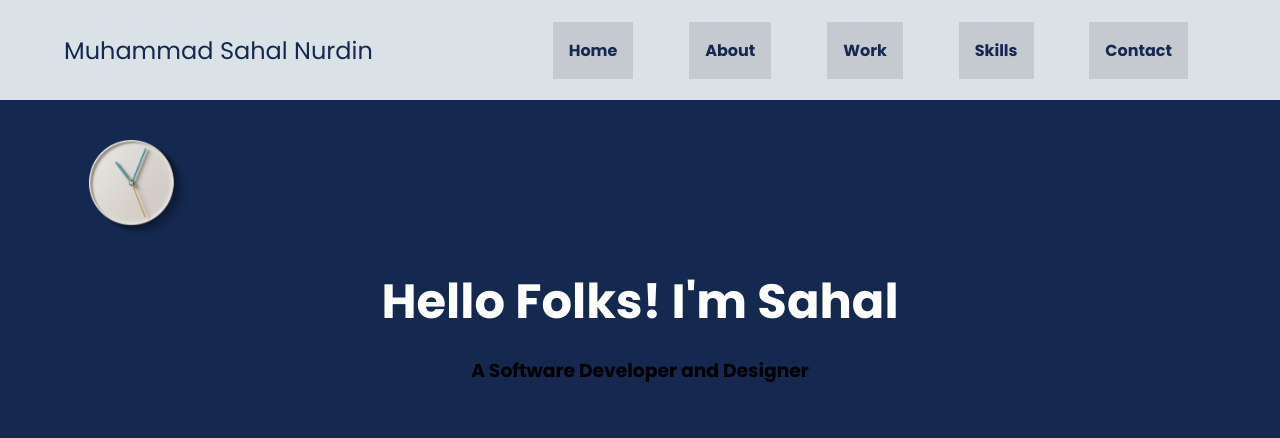
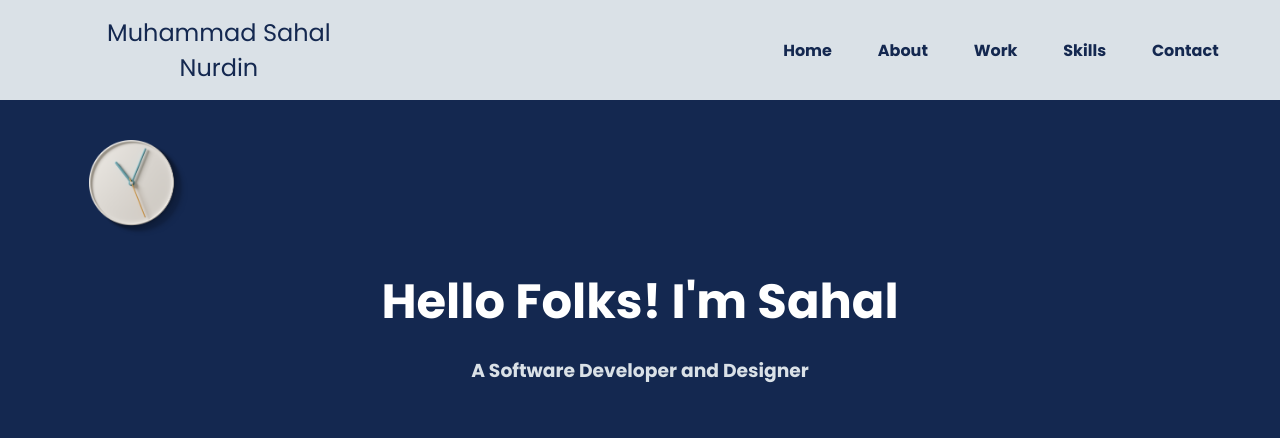
Before and after one commit to Web-Development-Muhammad-Sahal-Nurdin/Personal-Websites-2, a plain HTML site: page index.html in a window 1280 px wide. Shown: the top 438 px of the page. Drawn offline with Linux system fonts and the light colour scheme.

Commit message:
fixed some problem

```diff
--- a/CSS/styles.css
+++ b/CSS/styles.css
@@ -20,13 +20,13 @@ nav {
     font-family: 'Poppins', sans-serif;;
     height: 100px;
     background-color: #DAE1E7;
-    padding: 0 5%;
+    padding: 0 3%;
 
 }
 
 nav .logo {
     float: left;
-    width: 40%;
+    width: 30%;
     height:100%;
     display: flex;
     align-items: center;
@@ -34,17 +34,35 @@ nav .logo {
     color: #142850;
 }
 
+nav .logo .nav-title {
+    text-align: center;
+    align-items: center;
+    margin: 0 30px;
+    color: #142850;
+}
+
+
+
 nav .links {
     display: flex;
     float: right;
     padding: 0;
     margin: 0;
-    width: 60%;
+    left: 3%;
+    width: 40%;
     height: 100%;
     justify-content: space-around;
     align-items: center;
 
 }
+
+nav .links a:hover {
+    background-color: #FFC93C;
+    transform: translateZ(-20px);
+    transform: translateX(20px);
+}
+
+
 
 nav .links li {
     list-style: none;
@@ -56,7 +74,7 @@ nav .links a {
     font-size: 16px;
     font-weight: bold;
     color: #142850;
-    background-color: rgba(0, 0, 0, .1);
+    /* background-color: rgba(0, 0, 0, .1); */
     text-decoration: none;
 }
 
@@ -167,6 +185,7 @@ nav .icon-burger .line {
 .heading-describe {
     margin-bottom: auto;
     padding-bottom: 3.5rem;
+    color: #DAE1E7;
 }
 
 
--- a/index.html
+++ b/index.html
@@ -25,7 +25,10 @@
     <!-- Navbar -->
     <nav>
       <input id="nav-toggle" type="checkbox" />
-      <div class="logo">Muhammad Sahal Nurdin</div>
+      <div class="logo">
+        <img src="" alt="" />
+        <p class="nav-title">Muhammad Sahal Nurdin</p>
+      </div>
       <ul class="links">
         <li><a href="#Home">Home</a></li>
         <li><a href="#About">About</a></li>
@@ -33,7 +36,7 @@
           <a href="work.html" target="_blank">Work</a>
         </li>
         <li><a href="#Skills">Skills</a></li>
-        <li><a href="">Contact</a></li>
+        <li><a href="#CTA">Contact</a></li>
       </ul>
       <label for="nav-toggle" class="icon-burger">
         <div class="line"></div>
@@ -110,7 +113,7 @@
           <a class="links" href="">Twitter</a>
           <a class="links" href="">Instagram</a>
           <a class="links" href="">Github</a>
-          <p class="links" class="credit">
+          <p class="credit">
             © 2022 Muhammad Sahal Nurdin. All rights reserved.
           </p>
         </div>
```
